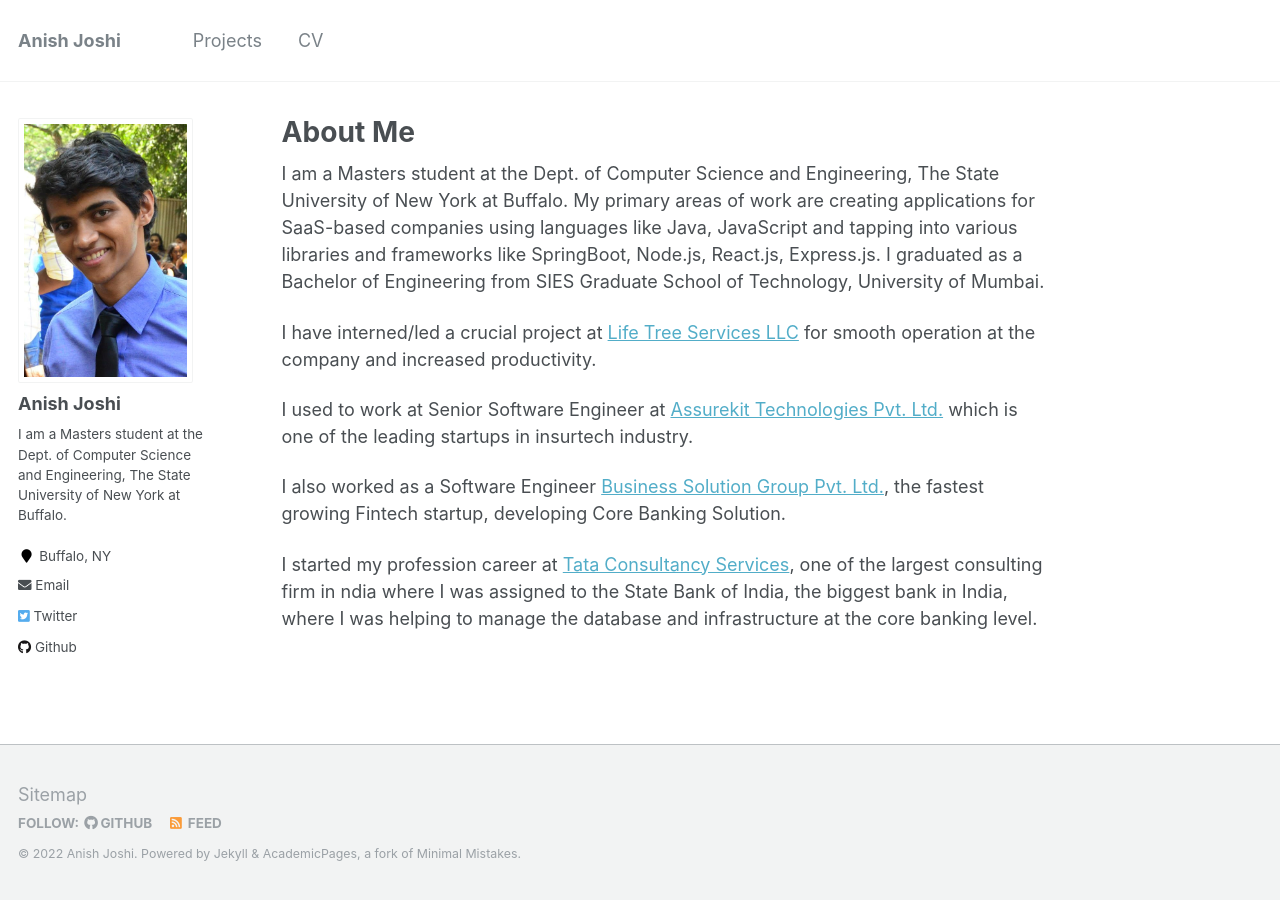
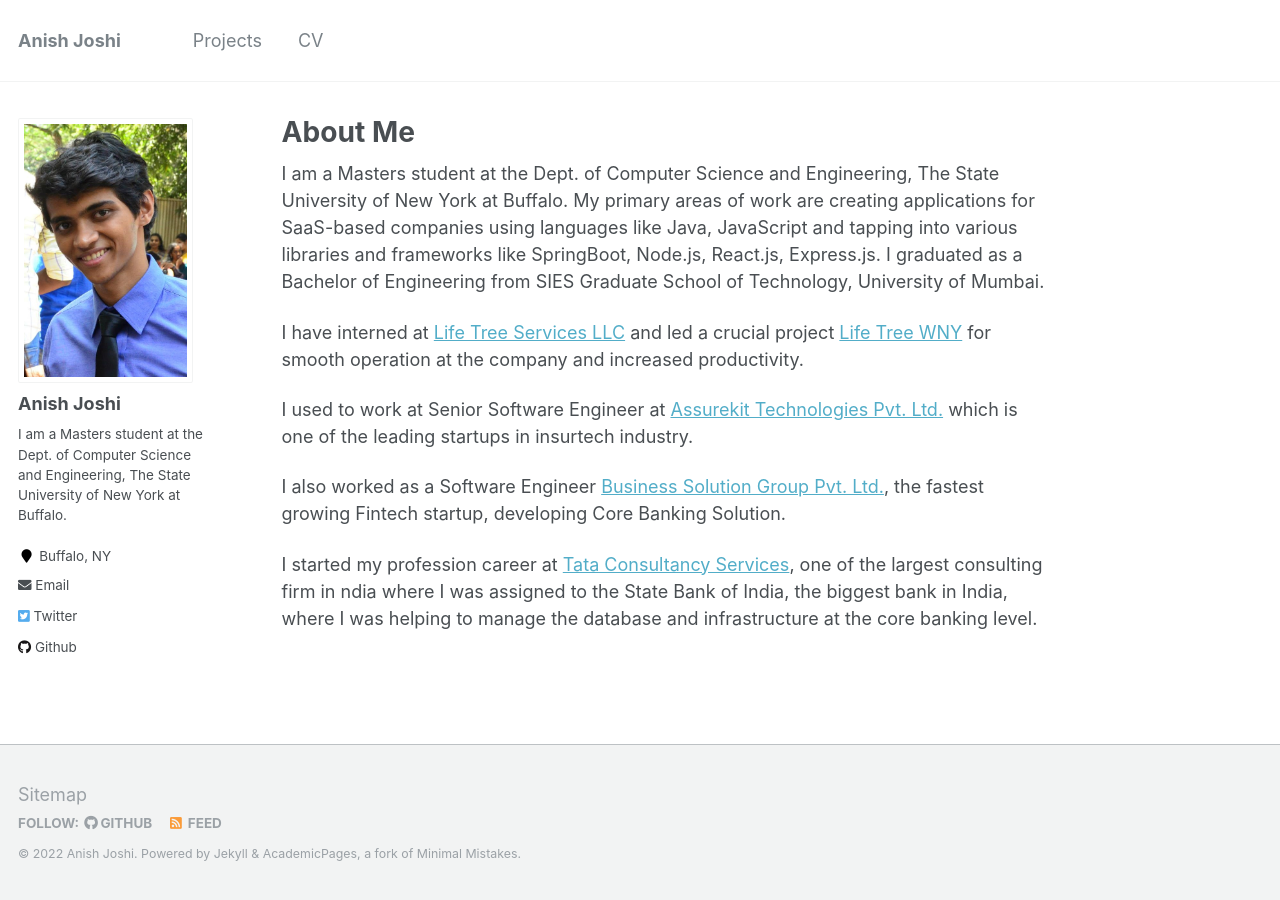
Before and after one commit to anishana/anishana.github.io, a Jekyll site: the page built from _pages/about.md, in a window 1280 px wide. Built offline with Jekyll 4.4.1, drawn with Linux system fonts in a browser that asks for light colours.

Commit message:
Changed the internship experience

```diff
--- a/_pages/about.md
+++ b/_pages/about.md
@@ -10,7 +10,7 @@ redirect_from:
 
 I am a Masters student at the Dept. of Computer Science and Engineering, The State University of New York at Buffalo. My primary areas of work are creating applications for SaaS-based companies using languages like Java, JavaScript and tapping into various libraries and frameworks like SpringBoot, Node.js, React.js, Express.js. I graduated as a Bachelor of Engineering from SIES Graduate School of Technology, University of Mumbai.
 
-I have interned/led a crucial project at [Life Tree Services LLC](https://www.lifetreewny.com/) for smooth operation at the company and increased productivity.
+I have interned at [Life Tree Services LLC](https://www.lifetreewny.com/) and led a crucial project [Life Tree WNY](https://dashboard.lifetreewny.com/) for smooth operation at the company and increased productivity.
 
 I used to work at Senior Software Engineer at [Assurekit Technologies Pvt. Ltd.](https://assurekit.com/) which is one of the leading startups in insurtech industry.
 
```
